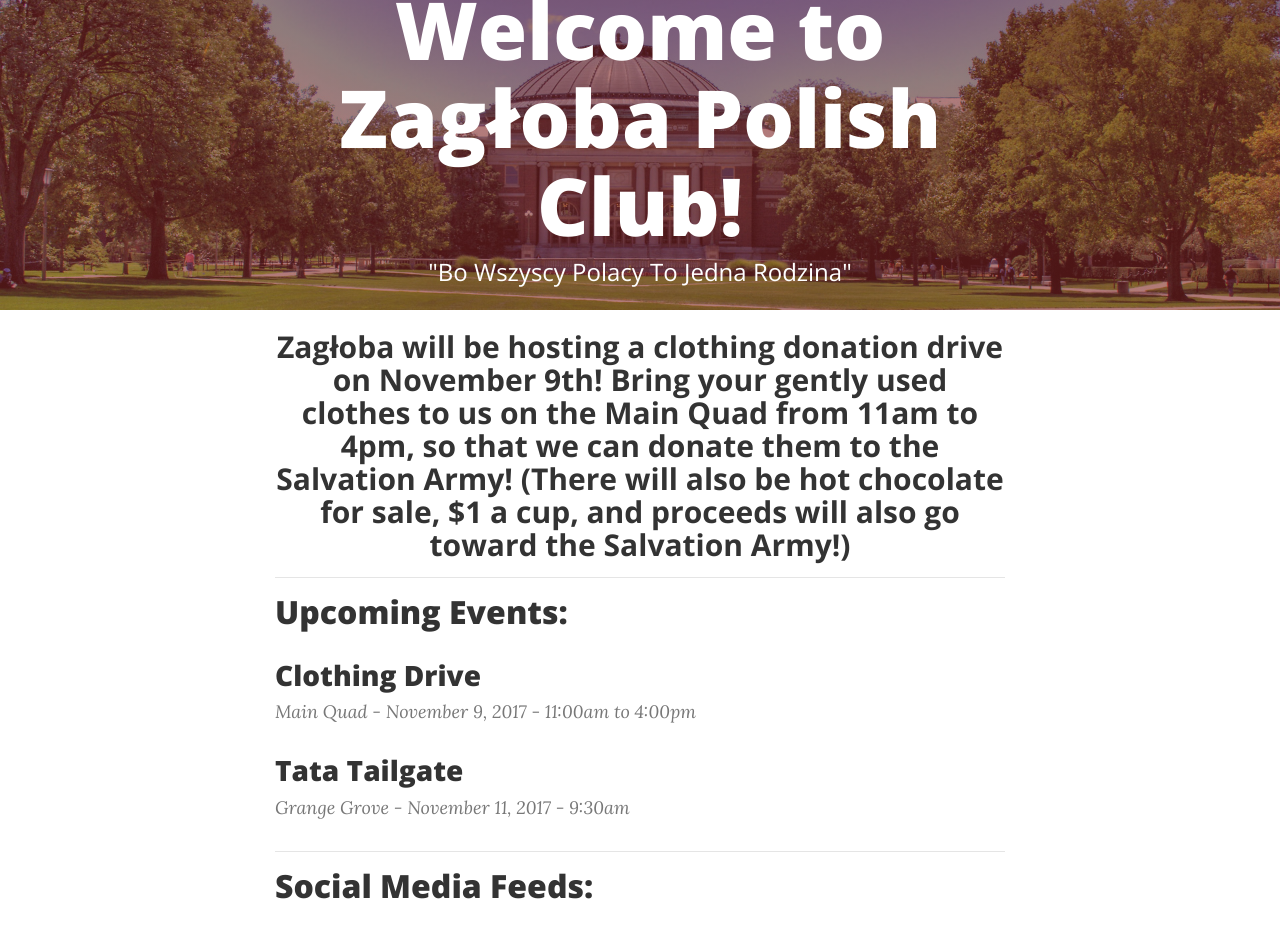
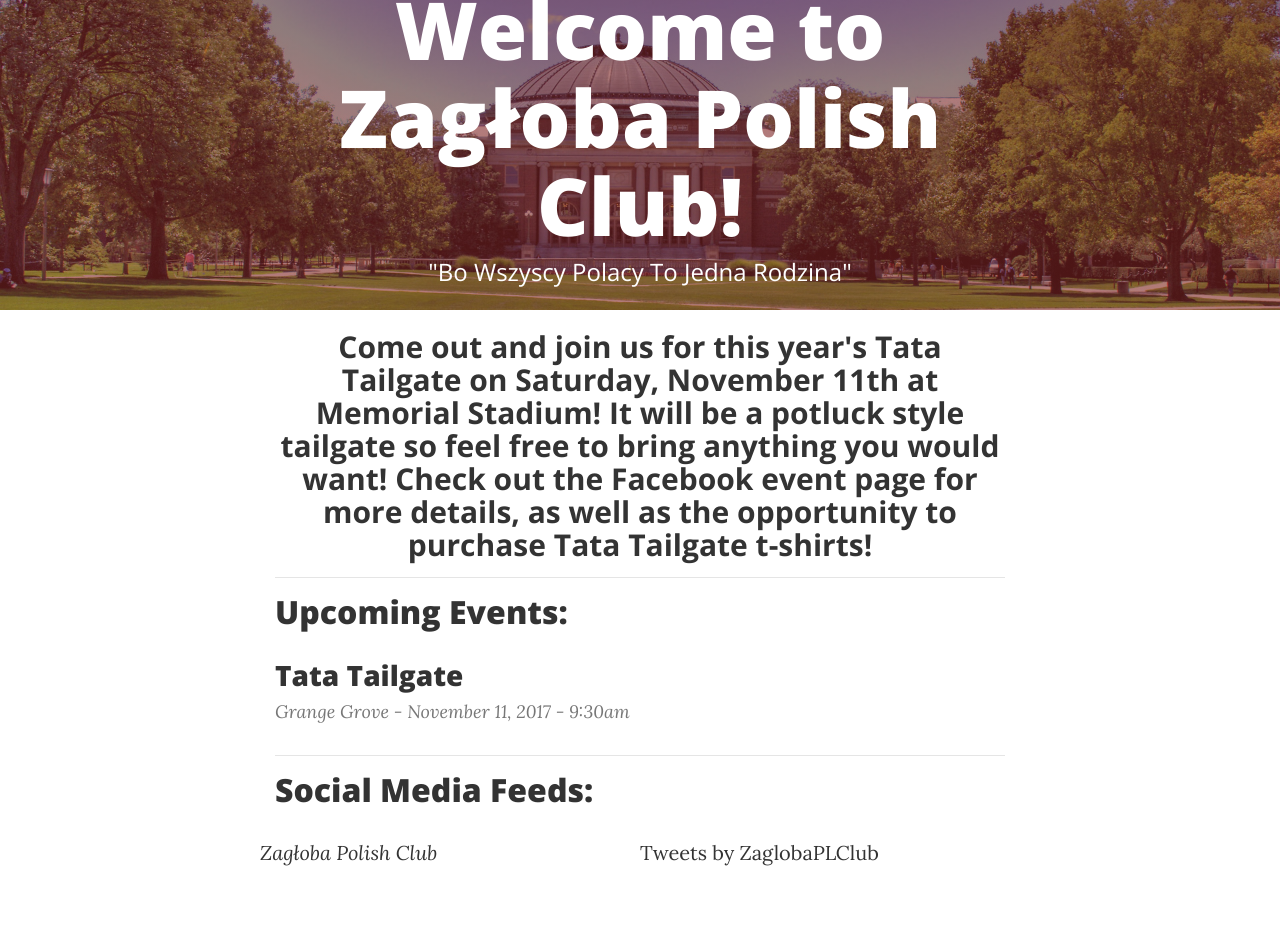
Before and after one commit to ZaglobaWebmaster/zagloba-website, a plain HTML site: page index.html in a window 1280 px wide. Shown: the part 90-1020 px from the top of the page. Drawn offline with nearby package versions, Linux system fonts and the light colour scheme; a script that the page names is missing.

Commit message:
ayy lmao

```diff
--- a/index.html
+++ b/index.html
@@ -94,17 +94,17 @@
       <div class="row">
         <div class="col-lg-8 col-md-10 mx-auto">
           <h2 class="section-heading" style="margin-top: 20px; text-align: center; font-size: 30px;">
-            Zagłoba will be hosting a clothing donation drive on November 9th! Bring your gently used clothes to us on the Main Quad from 11am to 4pm, so that we can donate them to the Salvation Army! (There will also be hot chocolate for sale, $1 a cup, and proceeds will also go toward the Salvation Army!)
+            Come out and join us for this year's Tata Tailgate on Saturday, November 11th at Memorial Stadium! It will be a potluck style tailgate so feel free to bring anything you would want! Check out the Facebook event page for more details, as well as the opportunity to purchase Tata Tailgate t-shirts!
 		  </h2>
           <hr>
           <div class="post-preview">
             <h2 class="post-title" style="margin-bottom: 30px">
               Upcoming Events:
             </h2>
-            <h3 class="post-subtitle">
+            <!--h3 class="post-subtitle">
               Clothing Drive
             </h3>
-            <p class="post-meta">Main Quad - November 9, 2017 - 11:00am to 4:00pm</p>
+            <p class="post-meta">Main Quad - November 9, 2017 - 11:00am to 4:00pm</p-->
             <h3 class="post-subtitle">
               Tata Tailgate
             </h3>
```
